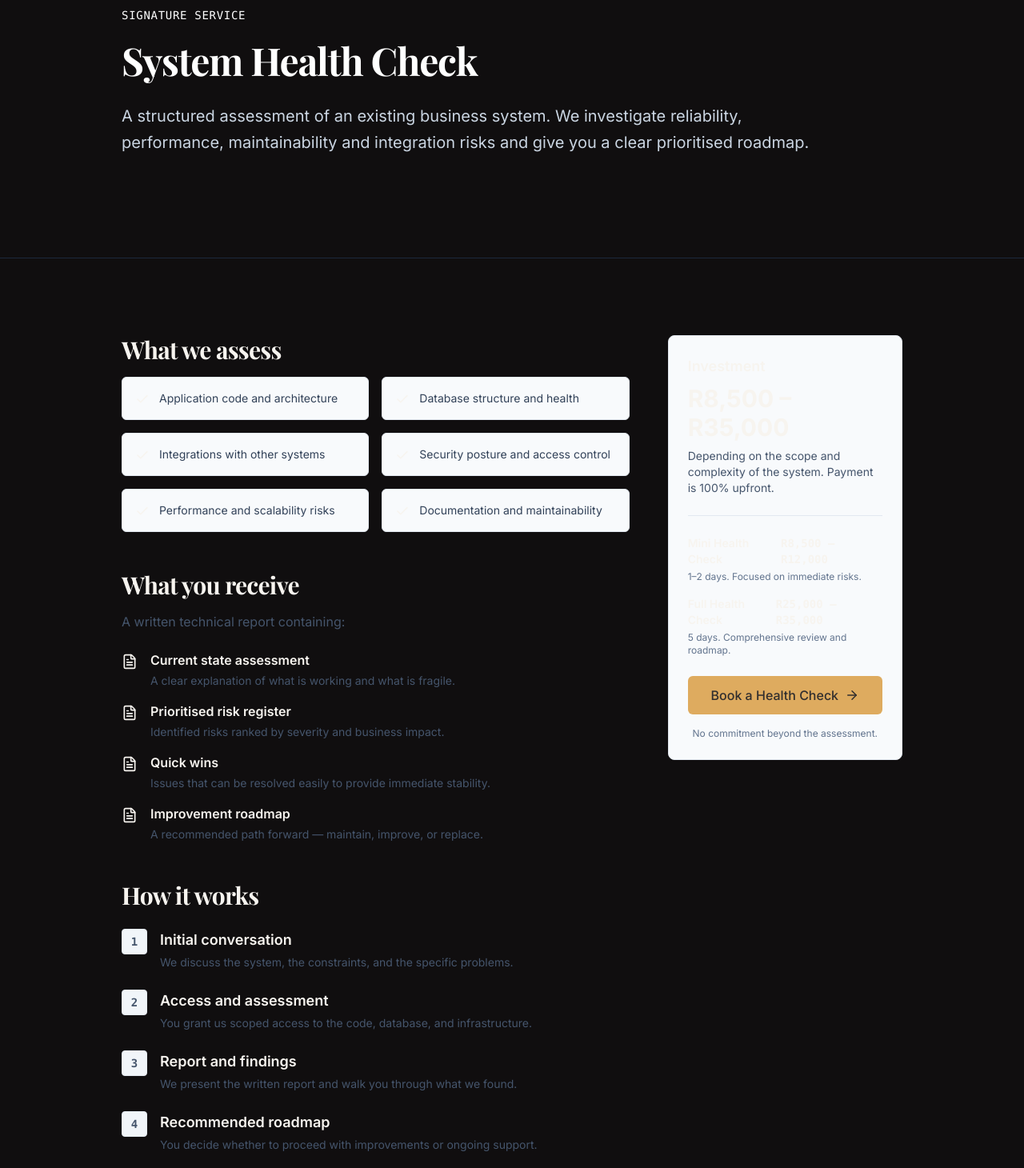
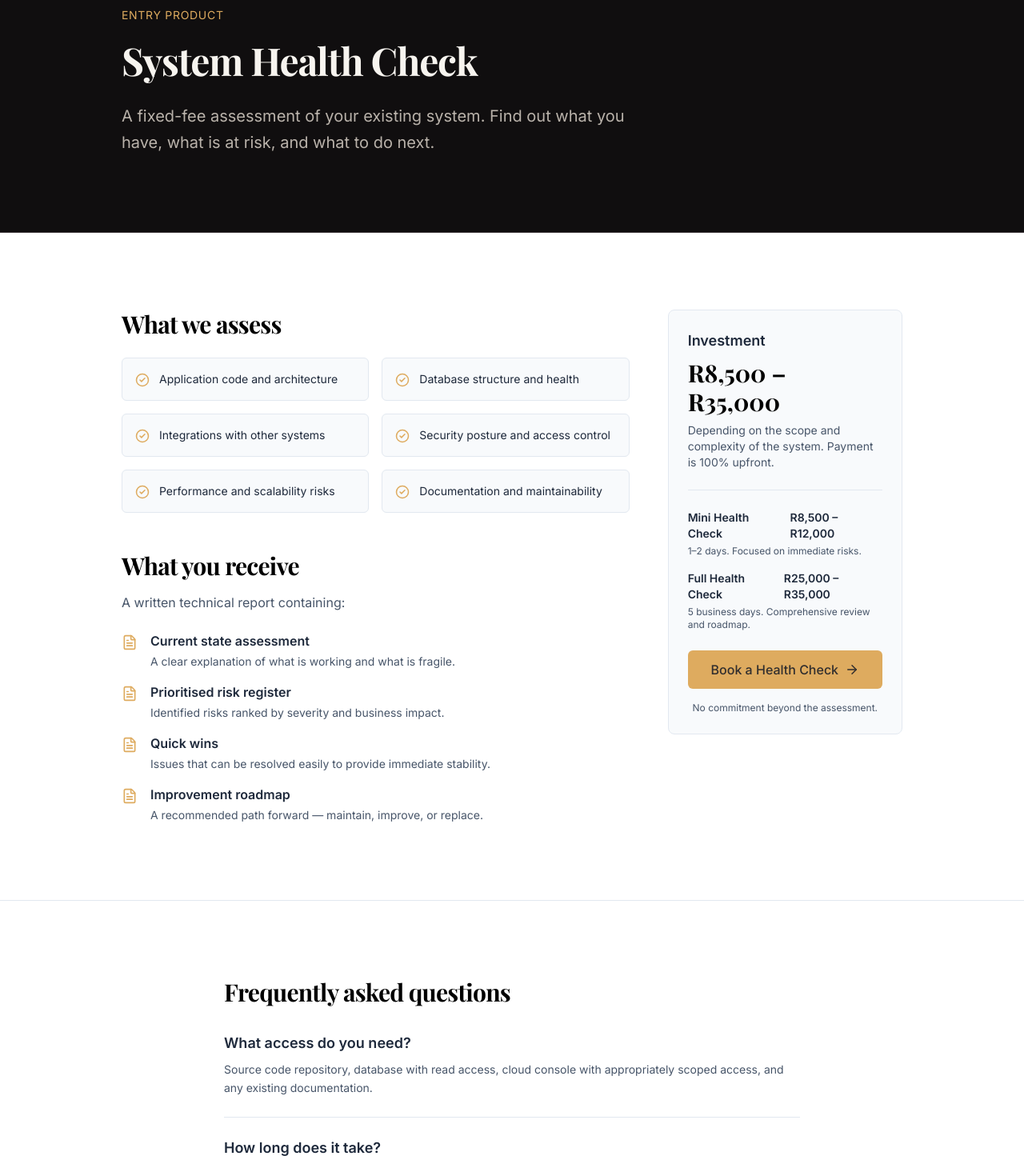
Before and after one commit to PLThabangR/tr-website, a React (Vite) app: page /health-check in a window 1280 px wide. Shown: the part 200-1660 px from the top of the page at 80% size. Built offline with nearby package versions, Linux system fonts and the light colour scheme; a web font is replaced by a local one.

Commit message:
Coompleted updating the TRS website

```diff
--- a/src/index.css
+++ b/src/index.css
@@ -1,44 +1,50 @@
-@import url('https://fonts.googleapis.com/css2?family=Inter:wght@400;500;600;700&family=Playfair+Display:ital,wght@0,400;0,600;0,700;1,400&display=swap');
+
+@import url("https://fonts.googleapis.com/css2?family=Inter:wght@400;500;600;700&family=Playfair+Display:ital,wght@0,400;0,600;0,700;1,400&display=swap");
 @import "tailwindcss";
 
 @theme {
-  /* New Brand Colours */
-  --color-bg-main: #100E0F;
-  --color-gold: #DEAB5F;
-  --color-gold-hover: #C99549;
-  --color-btn-text: #312E2E;
-  --color-text-primary: #F7F4EF;
-  --color-text-secondary: #B9B2AA;
+  /* Brand colours */
+  --color-bg-main: #100e0f;
+  --color-gold: #deab5f;
+  --color-gold-hover: #c99549;
+  --color-btn-text: #312e2e;
+  --color-text-primary: #f7f4ef;
+  --color-text-secondary: #b9b2aa;
   --color-border-subtle: #383235;
 
   /* Light section colours */
-  --color-black: #000000;
-  --color-white: #FFFFFF;
-  --color-text-dark: #1E293B;
+  --color-text-dark: #1e293b;
   --color-text-muted: #475569;
-  --color-border-light: #E2E8F0;
+  --color-border-light: #e2e8f0;
 
   /* Fonts */
-  --font-sans: 'Inter', system-ui, sans-serif;
-  --font-serif: 'Playfair Display', serif;
+  --font-sans: "Inter", system-ui, sans-serif;
+  --font-serif: "Playfair Display", serif;
 }
 
 @layer base {
-  html { scroll-behavior: smooth; }
+  html {
+    scroll-behavior: smooth;
+  }
+
   body {
     @apply font-sans bg-bg-main text-text-primary antialiased;
   }
+
   h1 {
-    @apply text-4xl md:text-5xl font-serif font-bold text-text-primary tracking-tight leading-tight;
+    @apply text-4xl md:text-5xl font-serif font-bold tracking-tight leading-tight;
   }
+
   h2 {
-    @apply text-3xl font-serif font-bold text-text-primary tracking-tight;
+    @apply text-3xl font-serif font-bold tracking-tight;
   }
+
   h3 {
-    @apply text-2xl font-sans font-semibold text-text-primary;
+    @apply text-2xl font-sans font-semibold;
   }
+
   h4 {
-    @apply text-lg font-sans font-semibold text-text-primary;
+    @apply text-lg font-sans font-semibold;
   }
 }
 
@@ -47,24 +53,48 @@
   .btn-primary {
     @apply inline-flex items-center justify-center gap-2 bg-gold text-btn-text font-medium px-6 py-3 rounded-md hover:bg-gold-hover transition-colors focus:outline-none focus:ring-2 focus:ring-gold focus:ring-offset-2 focus:ring-offset-bg-main;
   }
+
   .btn-secondary {
     @apply inline-flex items-center justify-center gap-2 bg-transparent text-gold font-medium px-6 py-3 rounded-md border border-gold hover:bg-gold/10 transition-colors focus:outline-none focus:ring-2 focus:ring-gold focus:ring-offset-2 focus:ring-offset-bg-main;
   }
+
   .btn-ghost {
     @apply inline-flex items-center justify-center gap-2 text-text-secondary font-medium px-6 py-3 rounded-md border border-border-subtle hover:text-text-primary hover:border-text-primary transition-colors;
   }
 
   /* Layout */
-  .container-custom { @apply max-w-5xl mx-auto px-6; }
-  .section-padding { @apply py-16 md:py-24; }
+  .container-custom {
+    @apply max-w-5xl mx-auto px-6;
+  }
 
-  /* Cards */
+  .section-padding {
+    @apply py-16 md:py-24;
+  }
+
+  /* Dark cards */
   .card {
     @apply bg-bg-main p-6 border border-border-subtle hover:border-gold/50 transition-colors rounded-md;
   }
 
-  /* Tags */
+  /* Technology tags */
   .tech-tag {
     @apply inline-flex items-center px-2.5 py-1 rounded text-xs font-sans bg-bg-main text-text-secondary border border-border-subtle;
   }
+
+  /* Light sections */
+  .light-section {
+    @apply bg-white text-text-dark;
+  }
+
+  .light-section h1,
+  .light-section h2,
+  .light-section h3,
+  .light-section h4 {
+    @apply text-black;
+  }
+
+  .light-section .btn-primary,
+  .light-section .btn-secondary {
+    @apply ring-offset-white;
+  }
 }
--- a/src/pages/HealthCheck.tsx
+++ b/src/pages/HealthCheck.tsx
@@ -1,93 +1,120 @@
 import { Link } from "react-router-dom";
-import {
-  Check,
-  ArrowRight,
-  FileText,
-} from "lucide-react";
+import { ArrowRight, CheckCircle2, FileText } from "lucide-react";
 
 export default function HealthCheck() {
+  const assessmentItems = [
+    "Application code and architecture",
+    "Database structure and health",
+    "Integrations with other systems",
+    "Security posture and access control",
+    "Performance and scalability risks",
+    "Documentation and maintainability",
+  ];
+
+  const deliverables = [
+    {
+      title: "Current state assessment",
+      desc: "A clear explanation of what is working and what is fragile.",
+    },
+    {
+      title: "Prioritised risk register",
+      desc: "Identified risks ranked by severity and business impact.",
+    },
+    {
+      title: "Quick wins",
+      desc: "Issues that can be resolved easily to provide immediate stability.",
+    },
+    {
+      title: "Improvement roadmap",
+      desc: "A recommended path forward — maintain, improve, or replace.",
+    },
+  ];
+
+  const faqs = [
+    {
+      q: "What access do you need?",
+      a: "Source code repository, database with read access, cloud console with appropriately scoped access, and any existing documentation.",
+    },
+    {
+      q: "How long does it take?",
+      a: "Mini: 1–2 days. Full: 5 business days. Both timelines start once the required access is granted.",
+    },
+    {
+      q: "What if we do not have documentation?",
+      a: "That is common. We document what we find as part of the assessment.",
+    },
+    {
+      q: "What happens after the health check?",
+      a: "You receive a report. If you want ongoing support, we can propose a retainer. If replacement makes more sense, we will tell you that too.",
+    },
+  ];
+
   return (
     <>
-      <section className="bg-navy text-white border-b border-slate-800">
+      {/* Dark header */}
+      <section className="bg-bg-main text-text-primary border-b border-border-subtle">
         <div className="container-custom py-20 md:py-24">
-          <div className="max-w-4xl">
-            <div className="font-mono text-sm text-tech-blue mb-4 uppercase tracking-wider">
-              Signature Service
+          <div className="max-w-3xl">
+            <div className="font-sans text-sm text-gold mb-4 uppercase tracking-wider">
+              Entry Product
             </div>
-            <h1 className="text-white mb-6">System Health Check</h1>
-            <p className="text-lg md:text-xl text-slate-300 mb-8 leading-relaxed max-w-4xl">
-              A structured assessment of an existing business system. We
-              investigate reliability, performance, maintainability and
-              integration risks and give you a clear prioritised roadmap.
+
+            <h1 className="text-text-primary mb-6">System Health Check</h1>
+
+            <p className="text-lg md:text-xl text-text-secondary leading-relaxed max-w-2xl">
+              A fixed-fee assessment of your existing system. Find out what you
+              have, what is at risk, and what to do next.
             </p>
           </div>
         </div>
       </section>
 
-      <section className="section-padding">
+      {/* Light content */}
+      <section className="section-padding light-section">
         <div className="container-custom">
           <div className="grid grid-cols-1 lg:grid-cols-3 gap-12">
-            {/* Main Content */}
+            {/* Main content */}
             <div className="lg:col-span-2 space-y-12">
+              {/* What we assess */}
               <div>
-                <h2 className="mb-4">What we assess</h2>
+                <h2 className="mb-6 text-black">What we assess</h2>
+
                 <div className="grid grid-cols-1 sm:grid-cols-2 gap-4">
-                  {[
-                    "Application code and architecture",
-                    "Database structure and health",
-                    "Integrations with other systems",
-                    "Security posture and access control",
-                    "Performance and scalability risks",
-                    "Documentation and maintainability",
-                  ].map((item) => (
+                  {assessmentItems.map((item) => (
                     <div
                       key={item}
-                      className="flex gap-3 items-start bg-slate-50 p-4 border border-slate-200 rounded-md"
+                      className="flex gap-3 items-start bg-slate-50 p-4 border border-border-light rounded-md"
                     >
-                      <Check
-                        className="text-african-green shrink-0 mt-0.5"
+                      <CheckCircle2
+                        className="text-gold shrink-0 mt-0.5"
                         size={18}
                       />
-                      <span className="text-slate-700 text-sm">{item}</span>
+
+                      <span className="text-text-dark text-sm">{item}</span>
                     </div>
                   ))}
                 </div>
               </div>
 
+              {/* What you receive */}
               <div>
-                <h2 className="mb-4">What you receive</h2>
-                <p className="text-slate-600 mb-6">
+                <h2 className="mb-4 text-black">What you receive</h2>
+
+                <p className="text-text-muted mb-6">
                   A written technical report containing:
                 </p>
+
                 <ul className="space-y-4">
-                  {[
-                    {
-                      title: "Current state assessment",
-                      desc: "A clear explanation of what is working and what is fragile.",
-                    },
-                    {
-                      title: "Prioritised risk register",
-                      desc: "Identified risks ranked by severity and business impact.",
-                    },
-                    {
-                      title: "Quick wins",
-                      desc: "Issues that can be resolved easily to provide immediate stability.",
-                    },
-                    {
-                      title: "Improvement roadmap",
-                      desc: "A recommended path forward — maintain, improve, or replace.",
-                    },
-                  ].map((item) => (
+                  {deliverables.map((item) => (
                     <li key={item.title} className="flex gap-4">
-                      <FileText
-                        className="text-tech-blue shrink-0 mt-1"
-                        size={20}
-                      />
+                      <FileText className="text-gold shrink-0 mt-1" size={20} />
+
                       <div>
-                        <div className="font-semibold text-navy">
+                        <div className="font-semibold text-text-dark">
                           {item.title}
                         </div>
-                        <div className="text-slate-600 text-sm mt-1">
+
+                        <div className="text-text-muted text-sm mt-1">
                           {item.desc}
                         </div>
                       </div>
@@ -95,122 +122,74 @@ export default function HealthCheck() {
                   ))}
                 </ul>
               </div>
-
-              <div>
-                <h2 className="mb-6">How it works</h2>
-                <div className="space-y-6">
-                  {[
-                    {
-                      step: "1",
-                      title: "Initial conversation",
-                      desc: "We discuss the system, the constraints, and the specific problems.",
-                    },
-                    {
-                      step: "2",
-                      title: "Access and assessment",
-                      desc: "You grant us scoped access to the code, database, and infrastructure.",
-                    },
-                    {
-                      step: "3",
-                      title: "Report and findings",
-                      desc: "We present the written report and walk you through what we found.",
-                    },
-                    {
-                      step: "4",
-                      title: "Recommended roadmap",
-                      desc: "You decide whether to proceed with improvements or ongoing support.",
-                    },
-                  ].map((item) => (
-                    <div key={item.step} className="flex gap-4">
-                      <div className="flex-shrink-0 w-8 h-8 rounded bg-slate-100 border border-slate-200 flex items-center justify-center font-mono text-sm font-bold text-slate-600">
-                        {item.step}
-                      </div>
-                      <div>
-                        <h4 className="mb-1">{item.title}</h4>
-                        <p className="text-slate-600 text-sm">{item.desc}</p>
-                      </div>
-                    </div>
-                  ))}
-                </div>
-              </div>
             </div>
 
-            {/* Sidebar */}
-            <div className="lg:col-span-1">
-              <div className="bg-slate-50 p-6 border border-slate-200 rounded-lg sticky top-24">
-                <h4 className="mb-2">Investment</h4>
-                <div className="text-3xl font-bold text-navy mb-2">
+            {/* Pricing card */}
+            <aside className="lg:col-span-1">
+              <div className="bg-slate-50 p-6 border border-border-light rounded-lg lg:sticky lg:top-24">
+                <h4 className="mb-2 text-text-dark">Investment</h4>
+
+                <div className="text-3xl font-serif font-bold text-black mb-2">
                   R8,500 – R35,000
                 </div>
-                <p className="text-slate-600 text-sm mb-6 pb-6 border-b border-slate-200">
+
+                <p className="text-text-muted text-sm mb-6 pb-6 border-b border-border-light">
                   Depending on the scope and complexity of the system. Payment
                   is 100% upfront.
                 </p>
 
                 <div className="space-y-4 mb-6">
                   <div>
-                    <div className="flex justify-between text-sm font-semibold text-navy mb-1">
+                    <div className="flex flex-col sm:flex-row sm:justify-between sm:gap-2 text-sm font-semibold text-text-dark mb-1">
                       <span>Mini Health Check</span>
-                      <span className="font-mono">R8,500 – R12,000</span>
+                      <span className="font-sans">R8,500 – R12,000</span>
                     </div>
-                    <div className="text-xs text-slate-500">
+
+                    <div className="text-xs text-text-muted">
                       1–2 days. Focused on immediate risks.
                     </div>
                   </div>
+
                   <div>
-                    <div className="flex justify-between text-sm font-semibold text-navy mb-1">
+                    <div className="flex flex-col sm:flex-row sm:justify-between sm:gap-2 text-sm font-semibold text-text-dark mb-1">
                       <span>Full Health Check</span>
-                      <span className="font-mono">R25,000 – R35,000</span>
+                      <span className="font-sans">R25,000 – R35,000</span>
                     </div>
-                    <div className="text-xs text-slate-500">
-                      5 days. Comprehensive review and roadmap.
+
+                    <div className="text-xs text-text-muted">
+                      5 business days. Comprehensive review and roadmap.
                     </div>
                   </div>
                 </div>
 
-                <Link to="/contact" className="btn-primary w-full mb-4">
+                <Link
+                  to="/contact"
+                  className="btn-primary w-full mb-4 ring-offset-white"
+                >
                   Book a Health Check
                   <ArrowRight size={18} />
                 </Link>
-                <p className="text-xs text-slate-500 text-center">
+
+                <p className="text-xs text-text-muted text-center">
                   No commitment beyond the assessment.
                 </p>
               </div>
-            </div>
+            </aside>
           </div>
         </div>
       </section>
 
-      {/* FAQ */}
-      <section className="section-padding bg-slate-50 border-t border-slate-200">
+      {/* Light FAQ */}
+      <section className="section-padding light-section border-t border-border-light">
         <div className="container-custom max-w-3xl">
-          <h2 className="mb-8">Frequently asked questions</h2>
-          <div className="space-y-6">
-            {[
-              {
-                q: "What access do you need?",
-                a: "Source code repository, database (read access), cloud console (scoped access), and any existing documentation.",
-              },
-              {
-                q: "How long does it take?",
-                a: "Mini: 1–2 days. Full: 5 business days. Both from the date access is granted.",
-              },
-              {
-                q: "What if we do not have documentation?",
-                a: "That is common. We document what we find as part of the assessment.",
-              },
-              {
-                q: "What happens after the health check?",
-                a: "You receive a report. If you want ongoing support, we propose a retainer. If replacement makes more sense, we tell you that too.",
-              },
-              {
-                q: "What if the system is too broken to assess?",
-                a: "We will tell you during the initial conversation. If we cannot provide value, we will say so and not take the engagement.",
-              },
-            ].map((faq) => (
-              <div key={faq.q} className="border-b border-slate-200 pb-6">
-                <h4 className="mb-2 text-navy">{faq.q}</h4>
-                <p className="text-slate-600 text-sm leading-relaxed">
+          <h2 className="mb-8 text-black">Frequently asked questions</h2>
+
+          <div className="space-y-6 mb-6 leading-relaxed">
+            {faqs.map((faq) => (
+              <div key={faq.q} className="border-b border-border-light pb-6">
+                <h4 className="mb-2 text-text-dark">{faq.q}</h4>
+
+                <p className="text-text-muted text-sm leading-relaxed">
                   {faq.a}
                 </p>
               </div>
```
Also changed, not shown: src/pages/About.tsx (+26 -21 lines), src/pages/Contact.tsx (+34 -44 lines), src/pages/Services.tsx (+15 -12 lines), src/pages/Work.tsx (+27 -20 lines).
